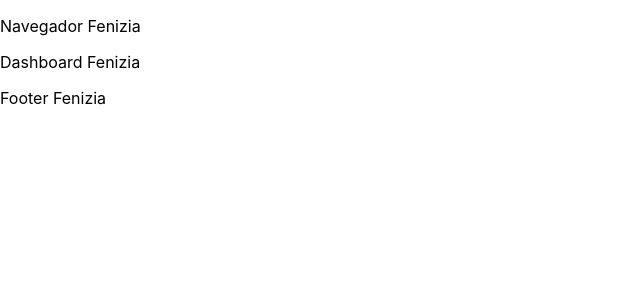
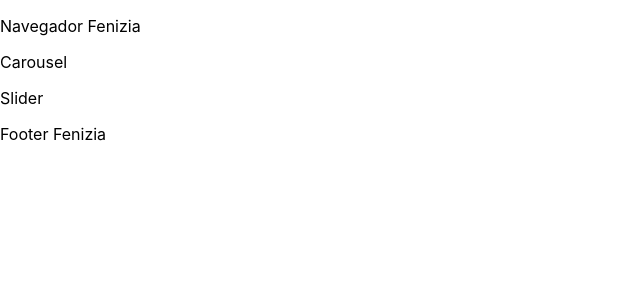
Before and after one commit to simonbesteiro-codurance/fenizia, a React (Create React App) app in the folder fenizia-react/: page / in a window 1280 px wide. Shown: the top 300 px of the page, without its empty margins (0-640 px from the left). Built offline with nearby package versions, Linux system fonts and the light colour scheme.

Commit message:
add carousel and slider components

```diff
--- /dev/null
+++ b/fenizia-react/src/components/Carousel.js
@@ -0,0 +1,8 @@
+import React from "react";
+
+function Carousel (){
+    return <>
+     <p>Carousel</p>
+    </>
+}
+export default Carousel;
--- a/fenizia-react/src/components/Dashboard.js
+++ b/fenizia-react/src/components/Dashboard.js
@@ -1,7 +1,12 @@
 import React from 'react';
+import Slider from './Slider';
+import Carousel from './Carousel';
 
 function Dashboard () {
-    return <p>Dashboard Fenizia</p>
+    return <>
+        <Carousel/>
+        <Slider/>
+    </>
 }
 
 export default Dashboard;
--- /dev/null
+++ b/fenizia-react/src/components/Slider.js
@@ -0,0 +1,8 @@
+import React from "react";
+
+function Slider (){
+    return <>
+     <p>Slider</p>
+    </>
+}
+export default Slider;
```
